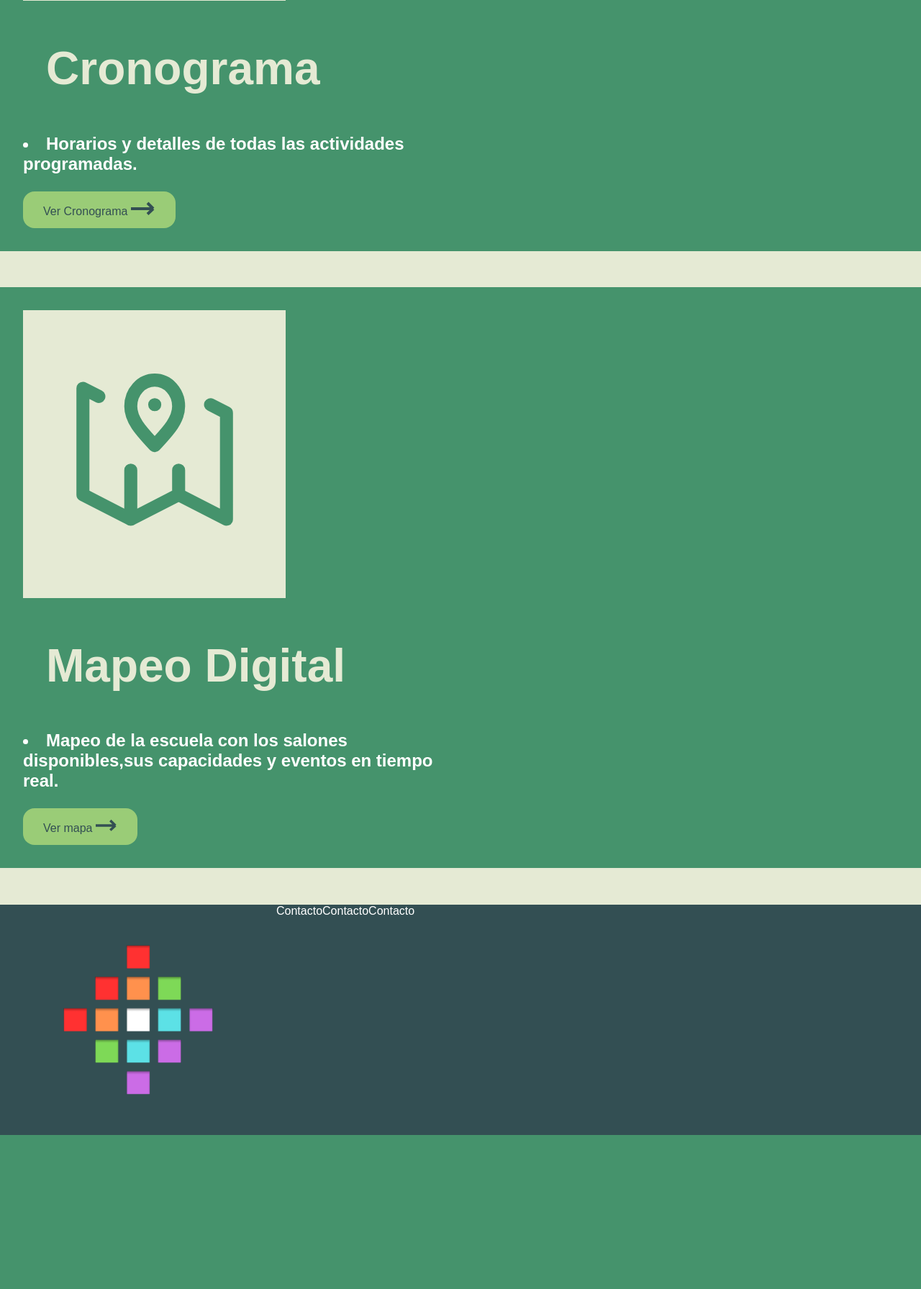
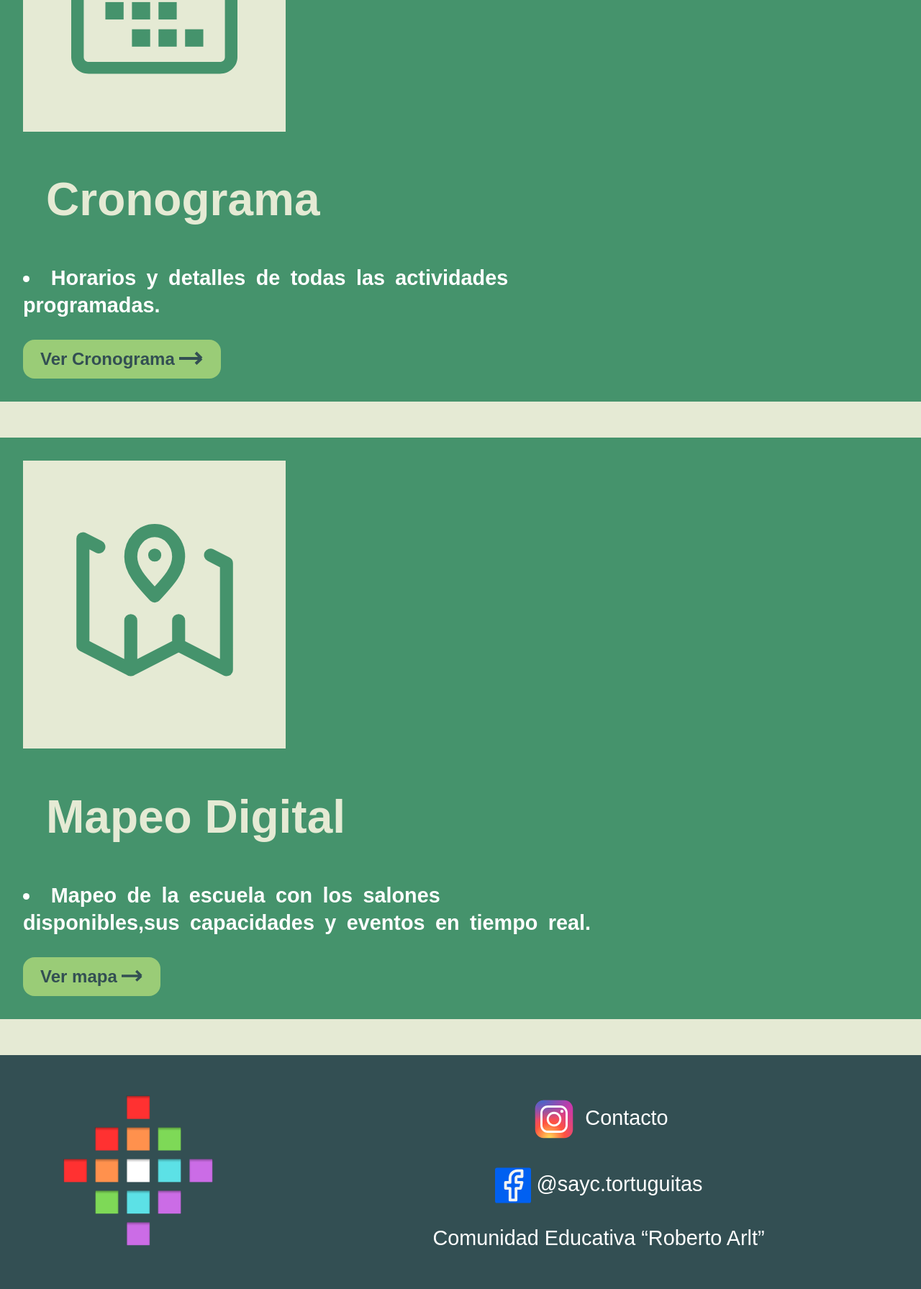
Before and after one commit to 7mo-3ra-G2-SAyC/Landing-Page, a PHP site: page /landingView.html in a window 1280 px wide. Shown: the part 2135-3926 px from the top of the page at 72% size. Before the commit the page ends 3712 px from the top, so only its background shows below. Run offline with PHP 8.4, Linux system fonts and the light colour scheme.

Commit message:
Add files via upload

```diff
--- a/landingView.html
+++ b/landingView.html
@@ -105,13 +105,17 @@
 		<footer>
 
 			<div id="footer">
-				<img src="static/img/logo_sayc.png" class="landing_logo" alt="logo_sayc">
-
-				<div>Contacto</div>
-				<div>Contacto</div>
-				<div>Contacto</div>
+				<div><img src="static/img/logo_sayc.png" class="landing_logo" alt="logo_sayc"></div>
+				<div id="contacto">
+					<span>
+					<img width="70" height="70" src="static/img/logo_instagram.svg" class="instagram_logo" alt="logo_instagram">
+					Contacto</span>
+					<span>
+					<img width="50" height="50" src="static/img/logo_facebook.svg" class="instagram_logo" alt="facebook_logo">
+					@sayc.tortuguitas</span>
+					<span>Comunidad Educativa “Roberto Arlt”</span>
+				</div>
 			</div>
-
 		</footer>
 
 	</div>
--- a/static/css/styles.css
+++ b/static/css/styles.css
@@ -15,12 +15,12 @@ body {
 }
 
 .navbar a {
-    float: left;
     display: block;
     color: #FFFFFF;
     text-align: center;
-    padding: 20px;
+    padding: 1.3rem;
     text-decoration: none;
+    font-weight: bold;
 }
 /* .navbar a:hover {
     background-color: #ddd;
@@ -50,7 +50,6 @@ body {
 .landing__title{
     display: inline;
     position: absolute;
-    height: 13.563rem;
     left: 37.438rem;
     top: 7.5rem;
     font-size: 5rem;
@@ -71,11 +70,14 @@ body {
     margin-right: 15rem;
     font-size: 4rem;
     color: #E5EAD4;
+    margin-left: 2rem;
 }
 
 .description{
-    width: 51%;
-    font-size: 1.5rem;
+    width: 65%;
+    font-size: 1.8rem;
+    word-spacing: 0.4rem;
+    line-height: 2.4rem;
     color: #FFF;
 }
 
@@ -106,9 +108,11 @@ body {
     border-radius: 1rem;
     background-color: #9ACC77;
     color: #334F53;
-    padding: 14px 28px;
-    font-size: 16px;
+    padding: 0.8rem 1.5rem;
+    font-size: 1.5rem;
     cursor: pointer;
+    font-family: Arial;
+    font-weight: bold;
 }
 
 #footer {
@@ -117,13 +121,25 @@ body {
     left: 0;
     bottom: 0;
     width: 100%;
-    color: white;
     text-align: center;
     display: flex;
 }
 
-.title {
-margin-left: 2rem;
+#contacto {
+    display: flex;
+    width: 100%;
+    font-size: 1.8rem;
+    color: #FFFFFF;
+    flex-direction: column;
+    justify-content: center;
+}
+
+.instagram_logo {
+    vertical-align: middle;
+}
+
+#contacto span {
+    margin: 1rem;
 }
 
 #window__organizacion > h2:nth-child(1) {
```
Also changed, not shown: static/img/calendar.svg, static/img/flecha_derecha.svg, static/img/logo_facebook.svg (added), static/img/logo_instagram.svg (added), static/img/logo_sayc_2.svg, static/img/map.svg, static/img/right-arrow-svgrepo-com.svg.
